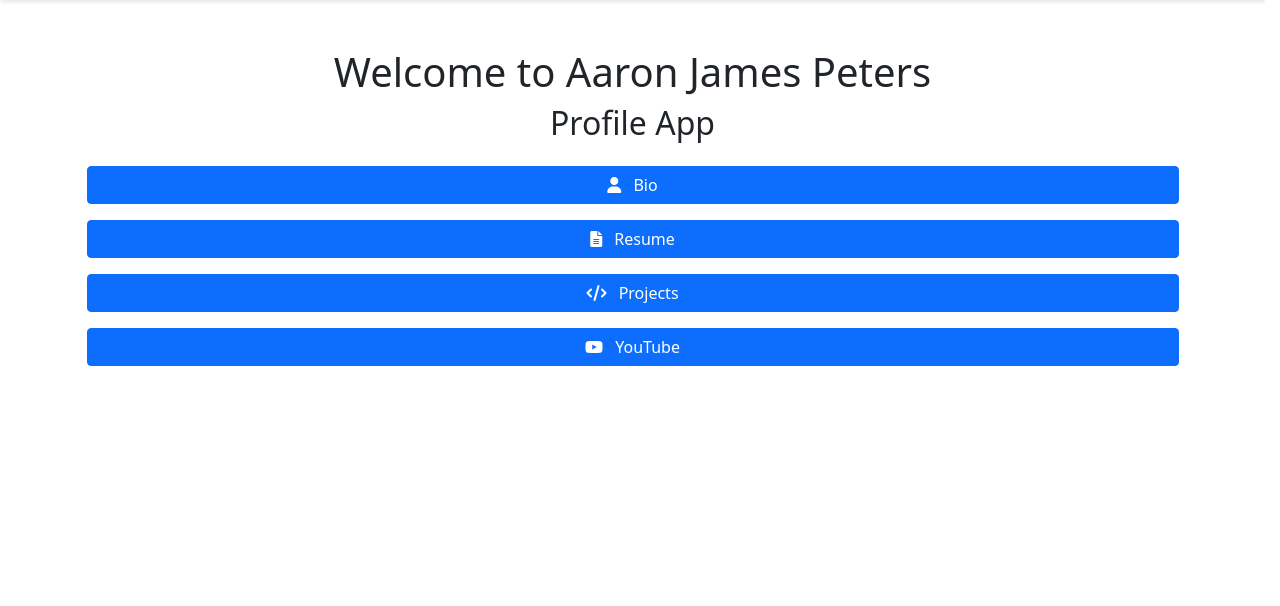
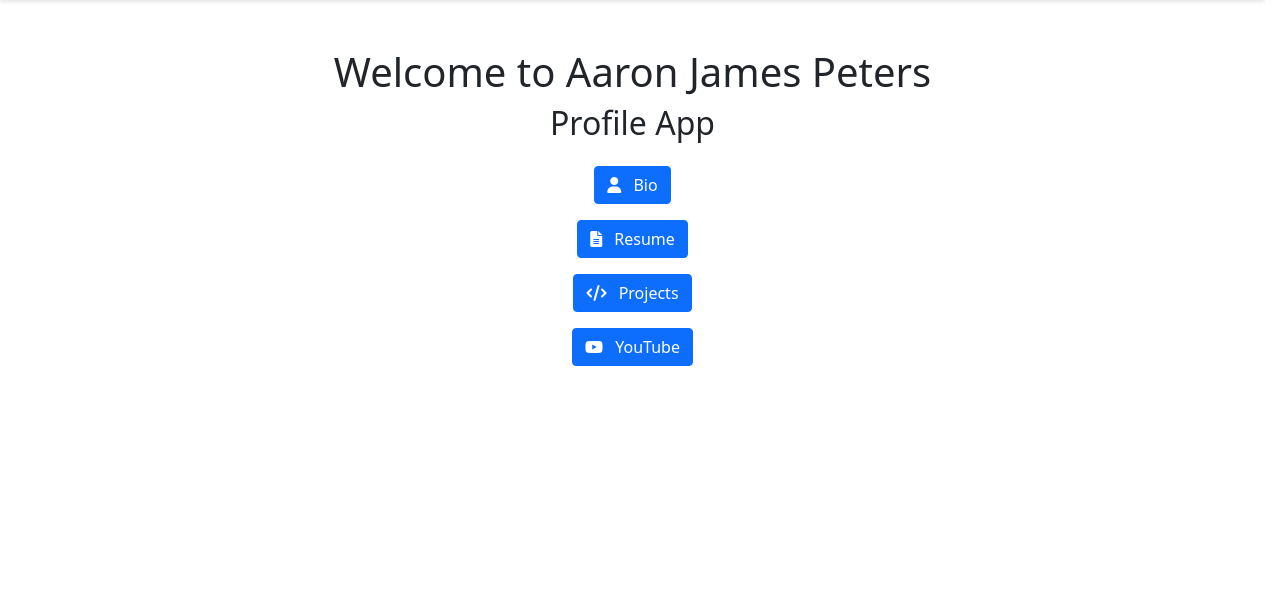
Before and after one commit to sretepsemaj/aaronjamespeters, a Flask app: page / in a window 1280 px wide. Shown: the part 66-672 px from the top of the page. Run offline with Flask 3, Linux system fonts and the light colour scheme.

Commit message:
Make navigation buttons more compact: - Remove full width - Add fixed minimum width - Adjust padding for better appearance

```diff
--- a/app/templates/index.html
+++ b/app/templates/index.html
@@ -7,19 +7,19 @@
             <h1 class="main-title">Welcome to Aaron James Peters</h1>
             <h2 class="subtitle mb-4">Profile App</h2>
             <div class="nav-buttons d-flex flex-column align-items-center">
-                <a href="{{ url_for('bio.index') }}" class="btn btn-primary nav-button mb-3 w-100">
+                <a href="{{ url_for('bio.index') }}" class="btn btn-primary nav-button mb-3">
                     <i class="fas fa-user me-2"></i>
                     <span>Bio</span>
                 </a>
-                <a href="{{ url_for('resume.index') }}" class="btn btn-primary nav-button mb-3 w-100">
+                <a href="{{ url_for('resume.index') }}" class="btn btn-primary nav-button mb-3">
                     <i class="fas fa-file-alt me-2"></i>
                     <span>Resume</span>
                 </a>
-                <a href="{{ url_for('projects.index') }}" class="btn btn-primary nav-button mb-3 w-100">
+                <a href="{{ url_for('projects.index') }}" class="btn btn-primary nav-button mb-3">
                     <i class="fas fa-code me-2"></i>
                     <span>Projects</span>
                 </a>
-                <a href="{{ url_for('youtube.index') }}" class="btn btn-primary nav-button mb-3 w-100">
+                <a href="{{ url_for('youtube.index') }}" class="btn btn-primary nav-button mb-3">
                     <i class="fab fa-youtube me-2"></i>
                     <span>YouTube</span>
                 </a>
@@ -64,17 +64,17 @@
 
 /* Navigation Buttons */
 .nav-buttons {
-    max-width: 300px;
     margin: 0 auto;
 }
 
 .nav-button {
-    display: flex !important;
+    display: inline-flex !important;
     align-items: center;
     justify-content: center;
-    padding: 1rem !important;
+    padding: 0.75rem 2rem !important;
     font-size: 1.1rem;
     transition: transform 0.2s, box-shadow 0.2s;
+    min-width: 160px;
 }
 
 .nav-button:hover {
@@ -102,8 +102,9 @@
     }
 
     .nav-button {
-        padding: 0.875rem !important;
+        padding: 0.75rem 1.5rem !important;
         font-size: 1rem;
+        min-width: 140px;
     }
 }
 </style>
```
